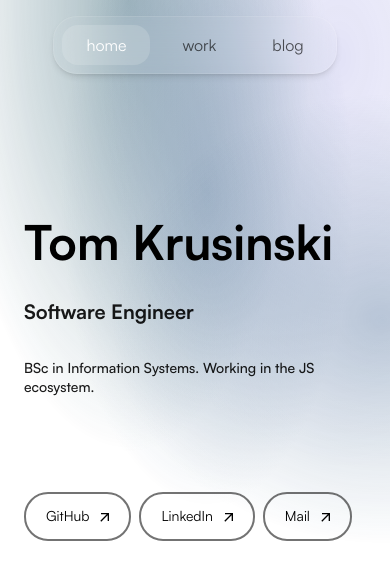
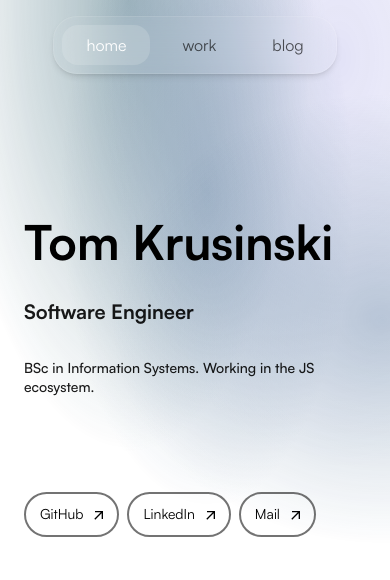
Before and after one commit to toobatux/portfolio, a Next.js app: page / in a window 390 px wide. Shown: the top 580 px of the page. Built offline with nearby package versions, Linux system fonts and the light colour scheme.

Commit message:
proj image, contact link size

```diff
--- a/src/app/components/Contact.tsx
+++ b/src/app/components/Contact.tsx
@@ -71,13 +71,13 @@ const Contact = () => {
         </Link>
       </div> */}
 
-      <ul className="flex gap-2">
+      <ul className="flex flex-wrap gap-2">
         {contacts.map((contact, index) => (
           <li key={index}>
             <Link
               href={contact.link}
               target="_blank"
-              className="flex h-full group items-center dark:text-white/55 border-2 border-black/55 dark:border-white/20 hover:text-white dark:hover:text-black hover:bg-black dark:hover:bg-white transform-colors duration-300 px-4 py-2 rounded-[24px]"
+              className="flex h-full group items-center dark:text-white/55 border-2 border-black/55 dark:border-white/20 hover:text-white dark:hover:text-black hover:bg-black dark:hover:bg-white transform-colors duration-300 px-2.5 md:px-4 py-1.5 md:py-2 rounded-[24px]"
             >
               <div className="px-1 me-1">{contact.name}</div>
               <div className="flex h-full items-center">
--- a/src/app/components/Project.tsx
+++ b/src/app/components/Project.tsx
@@ -63,7 +63,7 @@ export default function Project({
           alt={alt}
           width={500}
           placeholder="blur"
-          className="object-contain transition-all"
+          className="object-contain transition-all group-hover:scale-[1.02]"
         />
       </div>
     </div>
--- a/src/app/components/WorkProject.tsx
+++ b/src/app/components/WorkProject.tsx
@@ -108,14 +108,14 @@ const WorkProject = ({ title, projects }: WorkProjectProps) => {
                           </div> */}
                   </div>
                   <div
-                    className={`flex w-full h-[220px] md:h-[200px] md:max-w-[300px] justify-center ${project.bgColor} rounded-[24px] mb-4 md:mb-0`}
+                    className={`flex w-full h-[220px] md:h-[200px] md:max-w-[300px] justify-center ${project.bgColor} rounded-[24px] overflow-hidden mb-4 md:mb-0`}
                   >
                     <Image
                       src={project.src}
                       alt={project.title}
                       height={500}
                       width={500}
-                      className="object-contain rounded-3xl"
+                      className="object-contain group-hover:scale-[1.02] transition-transform"
                     />
                   </div>
                 </div>
```
